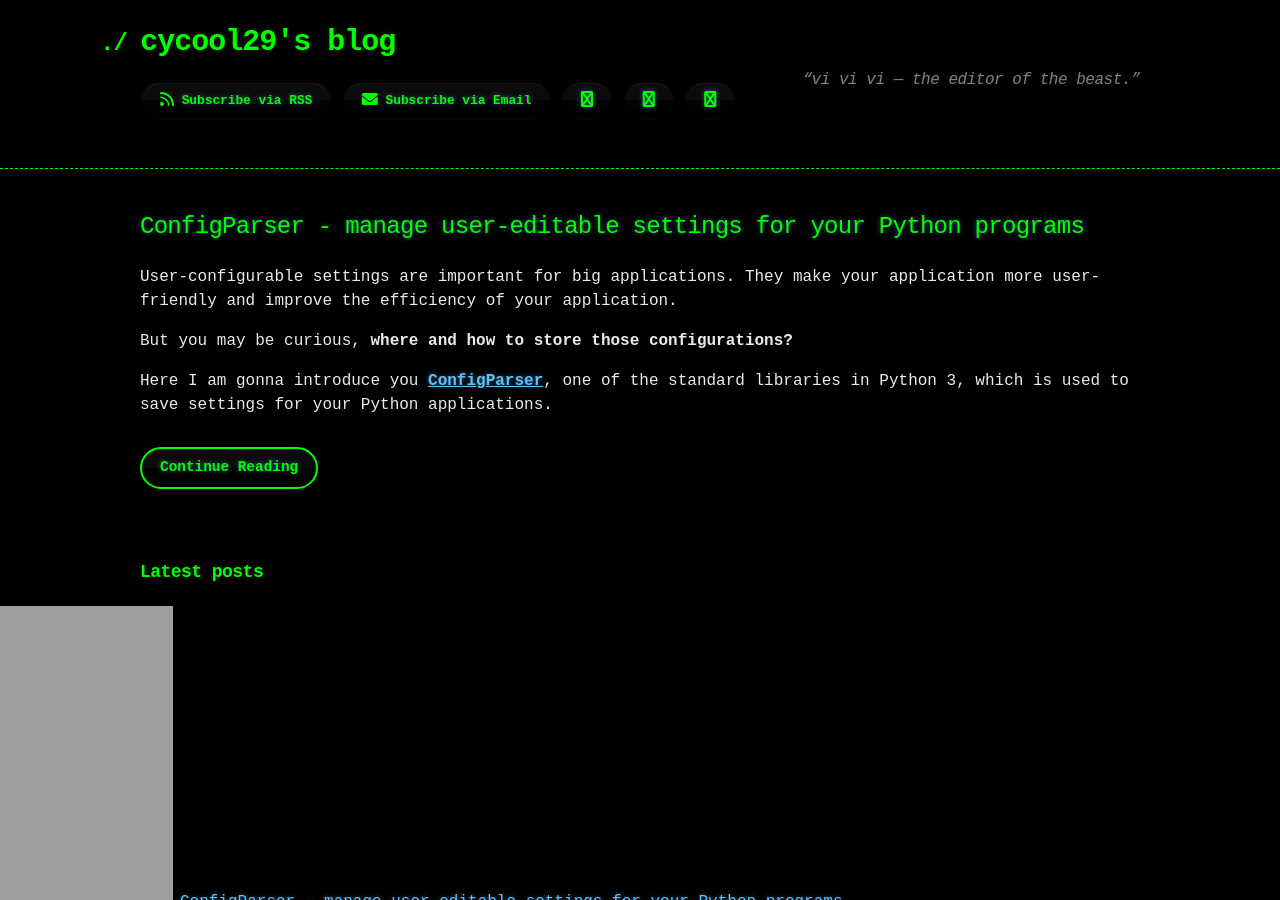
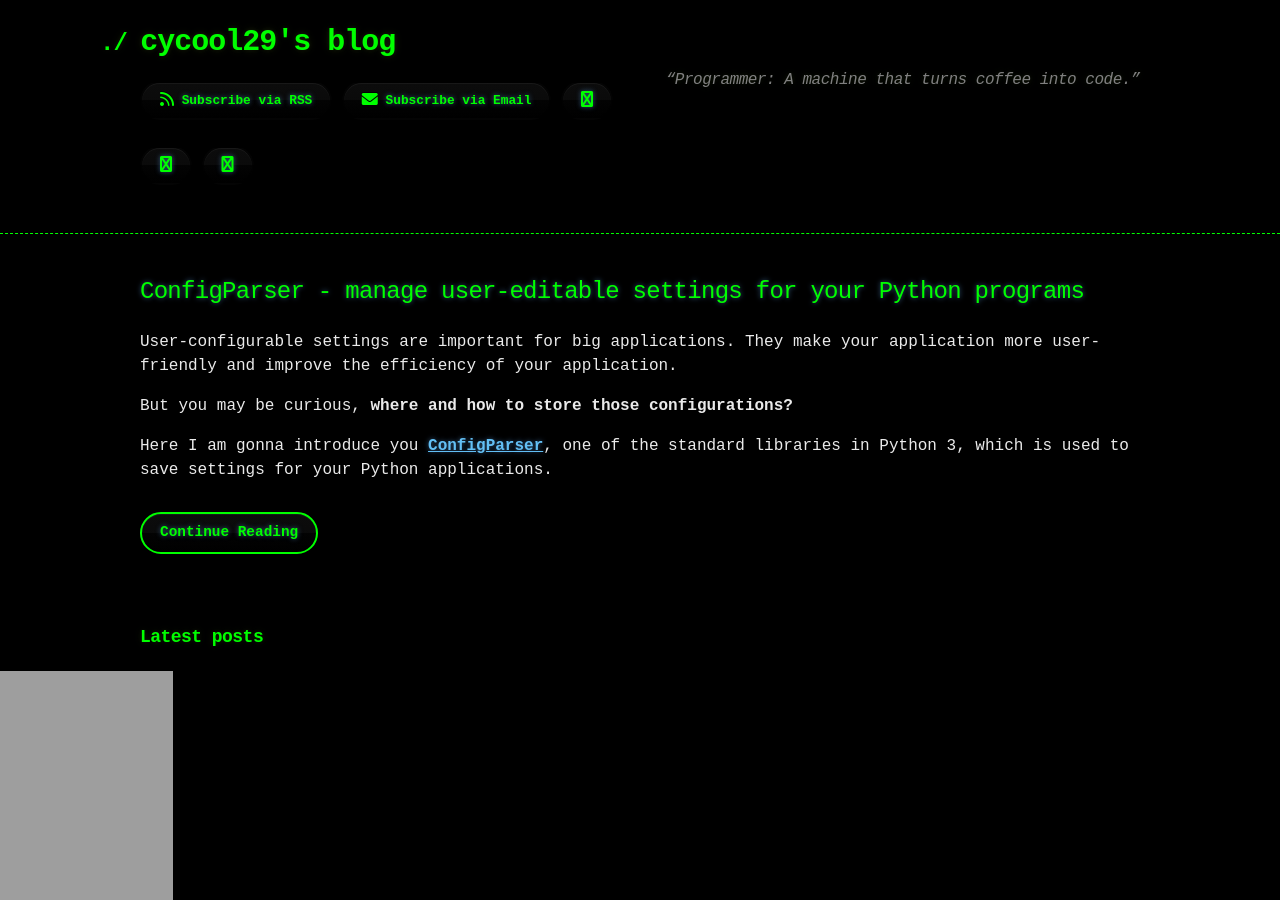
Before and after one commit to cycool29/cycool29.github.io, a Jekyll site: the page built from index.md, in a window 1280 px wide and 900 px high. Built offline with Jekyll 4.4.1, drawn with Linux system fonts in a browser that asks for light colours; a style sheet for code colours, icons or effects is not loaded.

Commit message:
Update quotes

```diff
--- a/_config.yml
+++ b/_config.yml
@@ -1,5 +1,5 @@
 title: cycool29's blog
-description: "“vi vi vi — the editor of the beast.” "
+description: "“Programmer: A machine that turns coffee into code.” "
 bio: A high school student. Intermediate in Python, Git, Bash. Learning JavaScript. He/Him. "
 author: cycool29
 url: https://cycool29.github.io
```
